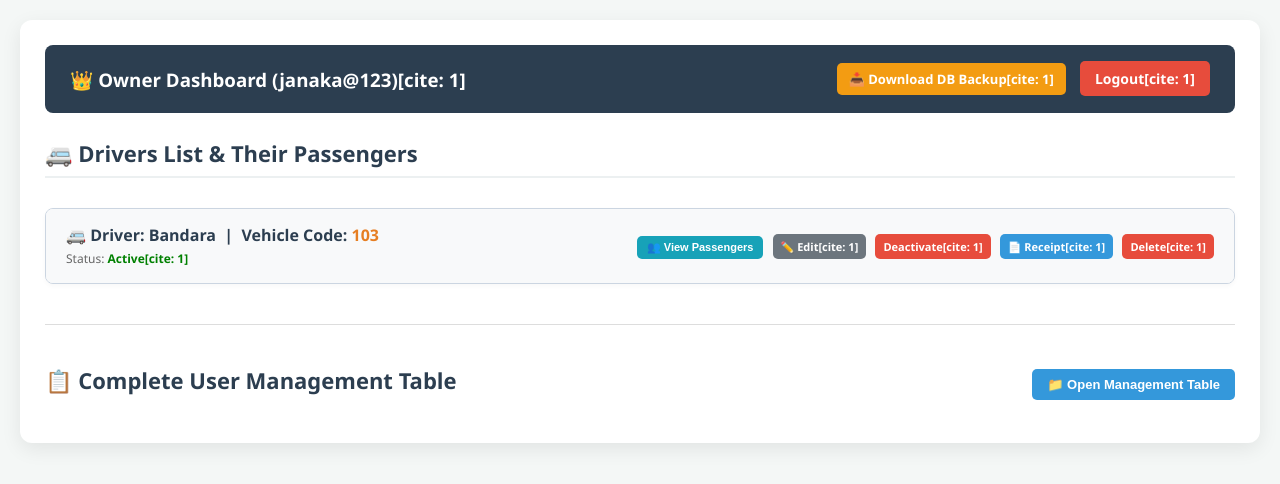
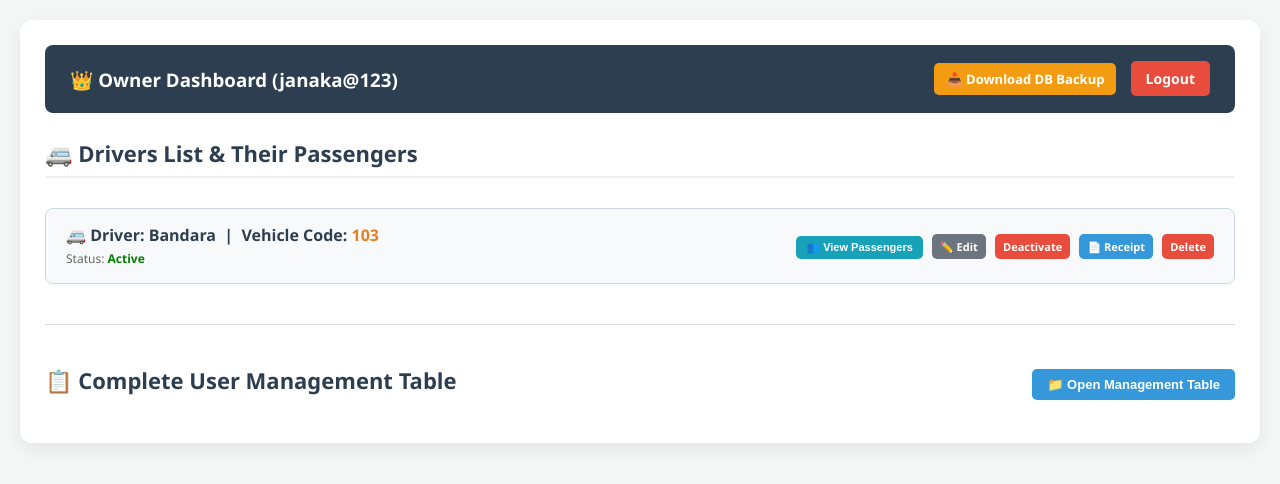
Before and after one commit to Janaka1987-hash/vehicle-tracker, a Flask app: page /owner_dashboard in a window 1280 px wide. Shown: the top 484 px of the page. Run offline with Flask 3, Linux system fonts and the light colour scheme; a user stored in the database is signed in; data comes from the database, SQL or seed files in the repository.

Commit message:
Update owner_dashboard.html

```diff
--- a/templates/owner_dashboard.html
+++ b/templates/owner_dashboard.html
@@ -40,10 +40,10 @@
 <body>
     <div class="container">
         <header>
-            <h3 style="margin:0; color: white;">👑 Owner Dashboard ({{ username }})[cite: 1]</h3>
+            <h3 style="margin:0; color: white;">👑 Owner Dashboard ({{ username }})</h3>
             <div>
-                <a href="/download_backup" class="btn btn-warning" style="margin-right: 10px;">📥 Download DB Backup[cite: 1]</a>
-                <a href="/logout" class="logout">Logout[cite: 1]</a>
+                <a href="/download_backup" class="btn btn-warning" style="margin-right: 10px;">📥 Download DB Backup</a>
+                <a href="/logout" class="logout">Logout</a>
             </div>
         </header>
 
@@ -58,7 +58,7 @@
                         <div class="driver-button-header">
                             <div>
                                 <p class="driver-title">🚐 Driver: <strong>{{ u[1] }}</strong> &nbsp;|&nbsp; Vehicle Code: <span style="color: #e67e22;">{{ u[4] }}</span></p>
-                                <span style="font-size: 12px; color: #666;">Status: {% if u[5] == 1 %}<b style="color:green;">Active[cite: 1]</b>{% else %}<b style="color:red;">Inactive</b>{% endif %}</span>
+                                <span style="font-size: 12px; color: #666;">Status: {% if u[5] == 1 %}<b style="color:green;">Active</b>{% else %}<b style="color:red;">Inactive</b>{% endif %}</span>
                             </div>
                             <div>
                                 <button class="btn btn-info" style="padding: 5px 10px; font-size: 11px; margin-right: 5px;" onclick="
@@ -70,14 +70,14 @@
                                     }
                                 ">👥 View Passengers</button>
 
-                                <a href="/edit_user/{{ u[0] }}" class="btn btn-secondary" style="padding: 5px 8px; font-size: 11px; margin-right: 5px;">✏️ Edit[cite: 1]</a>
+                                <a href="/edit_user/{{ u[0] }}" class="btn btn-secondary" style="padding: 5px 8px; font-size: 11px; margin-right: 5px;">✏️ Edit</a>
                                 <a href="/toggle_status/{{ u[0] }}" class="btn {% if u[5] == 1 %}btn-danger{% else %}btn-success{% endif %}" style="padding: 5px 8px; font-size: 11px; margin-right: 5px;">
-                                    {% if u[5] == 1 %}Deactivate[cite: 1]{% else %}Activate[cite: 1]{% endif %}
+                                    {% if u[5] == 1 %}Deactivate{% else %}Activate{% endif %}
                                 </a>
                                 {% if u[6] and u[6] != 'Owner Account (Free)' %}
-                                    <a href="/static/uploads/{{ u[6] }}" target="_blank" class="btn btn-primary" style="padding: 5px 8px; font-size: 11px; margin-right: 5px;">📄 Receipt[cite: 1]</a>
+                                    <a href="/static/uploads/{{ u[6] }}" target="_blank" class="btn btn-primary" style="padding: 5px 8px; font-size: 11px; margin-right: 5px;">📄 Receipt</a>
                                 {% endif %}
-                                <a href="/delete_user/{{ u[0] }}" class="btn btn-danger" style="padding: 5px 8px; font-size: 11px;" onclick="return confirm('Are you sure you want to delete this driver?');">Delete[cite: 1]</a>
+                                <a href="/delete_user/{{ u[0] }}" class="btn btn-danger" style="padding: 5px 8px; font-size: 11px;" onclick="return confirm('Are you sure you want to delete this driver?');">Delete</a>
                             </div>
                         </div>
 
@@ -90,29 +90,29 @@
                                     {% set found_passengers = true %}
                                     <div class="passenger-item">
                                         <div>
-                                            <strong>👤 {{ p[1] }}</strong>[cite: 1]
+                                            <strong>👤 {{ p[1] }}</strong> (Password: <span style="color: #c0392b; font-family: monospace;">{{ p[2] }}</span>)
                                             {% if p[5] == 1 %}
-                                                <span style="color: #27ae60; font-size: 11px; margin-left: 5px;">(🟢 Active)[cite: 1]</span>
+                                                <span style="color: #27ae60; font-size: 11px; margin-left: 5px;">(🟢 Active)</span>
                                             {% else %}
-                                                <span style="color: #e74c3c; font-size: 11px; margin-left: 5px;">(⏳ Inactive)[cite: 1]</span>
+                                                <span style="color: #e74c3c; font-size: 11px; margin-left: 5px;">(⏳ Inactive)</span>
                                             {% endif %}
                                         </div>
                                         <div>
                                             {% if p[6] and p[6] != 'Owner Account (Free)' %}
-                                                <a href="/static/uploads/{{ p[6] }}" target="_blank" class="btn btn-primary" style="padding: 3px 8px; font-size: 11px; margin-right: 5px;">📄 Receipt[cite: 1]</a>
+                                                <a href="/static/uploads/{{ p[6] }}" target="_blank" class="btn btn-primary" style="padding: 3px 8px; font-size: 11px; margin-right: 5px;">📄 Receipt</a>
                                             {% endif %}
-                                            <a href="/edit_user/{{ p[0] }}" class="btn btn-secondary" style="padding: 3px 8px; font-size: 11px; margin-right: 5px;">✏️ Edit[cite: 1]</a>
+                                            <a href="/edit_user/{{ p[0] }}" class="btn btn-secondary" style="padding: 3px 8px; font-size: 11px; margin-right: 5px;">✏️ Edit</a>
                                             <a href="/toggle_status/{{ p[0] }}" class="btn {% if p[5] == 1 %}btn-danger{% else %}btn-success{% endif %}" style="padding: 3px 8px; font-size: 11px; margin-right: 5px;">
-                                                {% if p[5] == 1 %}Deactivate[cite: 1]{% else %}Activate[cite: 1]{% endif %}
+                                                {% if p[5] == 1 %}Deactivate{% else %}Activate{% endif %}
                                             </a>
-                                            <a href="/delete_user/{{ p[0] }}" class="btn btn-danger" style="padding: 3px 8px; font-size: 11px;" onclick="return confirm('Are you sure you want to delete this passenger?');">Delete[cite: 1]</a>
+                                            <a href="/delete_user/{{ p[0] }}" class="btn btn-danger" style="padding: 3px 8px; font-size: 11px;" onclick="return confirm('Are you sure you want to delete this passenger?');">Delete</a>
                                         </div>
                                     </div>
                                 {% endif %}
                             {% endfor %}
 
                             {% if not found_passengers %}
-                                <span style="color: #94a3b8; font-size: 13px; font-style: italic;">No passengers registered under this vehicle code yet.[cite: 1]</span>
+                                <span style="color: #94a3b8; font-size: 13px; font-style: italic;">No passengers registered under this vehicle code yet.</span>
                             {% endif %}
                         </div>
                     </div>
@@ -120,7 +120,7 @@
             {% endfor %}
 
             {% if not ns.driver_found %}
-                <p style="color: #777;">No drivers registered in the system yet.[cite: 1]</p>
+                <p style="color: #777;">No drivers registered in the system yet.</p>
             {% endif %}
         </div>
 
@@ -146,49 +146,51 @@
             <table>
                 <thead>
                     <tr>
-                        <th>Username[cite: 1]</th>
-                        <th>Role[cite: 1]</th>
-                        <th>Vehicle Code[cite: 1]</th>
-                        <th>Status[cite: 1]</th>
-                        <th>Expiry Date[cite: 1]</th>
-                        <th>Receipt[cite: 1]</th>
-                        <th>Actions[cite: 1]</th>
+                        <th>Username</th>
+                        <th>Password</th>
+                        <th>Role</th>
+                        <th>Vehicle Code</th>
+                        <th>Status</th>
+                        <th>Expiry Date</th>
+                        <th>Receipt</th>
+                        <th>Actions</th>
                     </tr>
                 </thead>
                 <tbody>
                     {% for u in users %}
                     <tr>
-                        <td><strong>{{ u[1] }}</strong>[cite: 1]</td>
+                        <td><strong>{{ u[1] }}</strong></td>
+                        <td><span style="color: #c0392b; font-family: monospace; font-weight: bold;">{{ u[2] }}</span></td>
                         <td>
-                            {% if u[3] == 'owner' %} 👑 Owner[cite: 1]
-                            {% elif u[3] == 'driver' %} 🚐 Driver[cite: 1]
-                            {% else %} 👤 Passenger[cite: 1] {% endif %}
+                            {% if u[3] == 'owner' %} 👑 Owner
+                            {% elif u[3] == 'driver' %} 🚐 Driver
+                            {% else %} 👤 Passenger {% endif %}
                         </td>
-                        <td>{{ u[4] if u[4] else '-' }}[cite: 1]</td>
+                        <td>{{ u[4] if u[4] else '-' }}</td>
                         <td>
                             {% if u[5] == 1 %}
-                                <span class="badge-active">Active[cite: 1]</span>
+                                <span class="badge-active">Active</span>
                             {% else %}
-                                <span class="badge-inactive">Inactive[cite: 1]</span>
+                                <span class="badge-inactive">Inactive</span>
                             {% endif %}
                         </td>
-                        <td>{{ u[7] if u[7] else 'No Payment Yet' }}[cite: 1]</td>
+                        <td>{{ u[7] if u[7] else 'No Payment Yet' }}</td>
                         <td>
                             {% if u[6] and u[6] != 'Owner Account (Free)' %}
-                                <a href="/static/uploads/{{ u[6] }}" target="_blank" class="btn btn-primary" style="padding: 4px 8px; font-size: 11px;">📄 View Receipt[cite: 1]</a>
+                                <a href="/static/uploads/{{ u[6] }}" target="_blank" class="btn btn-primary" style="padding: 4px 8px; font-size: 11px;">📄 View Receipt</a>
                             {% else %}
-                                <span style="color: #777; font-size: 12px;">{{ u[6] if u[6] else 'None' }}[cite: 1]</span>
+                                <span style="color: #777; font-size: 12px;">{{ u[6] if u[6] else 'None' }}</span>
                             {% endif %}
                         </td>
                         <td>
                             {% if u[3] != 'owner' %}
-                                <a href="/edit_user/{{ u[0] }}" class="btn btn-secondary" style="padding: 4px 8px; font-size: 11px; margin-right: 4px;">✏️ Edit[cite: 1]</a>
+                                <a href="/edit_user/{{ u[0] }}" class="btn btn-secondary" style="padding: 4px 8px; font-size: 11px; margin-right: 4px;">✏️ Edit</a>
                                 <a href="/toggle_status/{{ u[0] }}" class="btn {% if u[5] == 1 %}btn-danger{% else %}btn-success{% endif %}" style="padding: 4px 8px; font-size: 11px; margin-right: 4px;">
-                                    {% if u[5] == 1 %}Deactivate[cite: 1]{% else %}Activate[cite: 1]{% endif %}
+                                    {% if u[5] == 1 %}Deactivate{% else %}Activate{% endif %}
                                 </a>
-                                <a href="/delete_user/{{ u[0] }}" class="btn btn-danger" style="padding: 4px 8px; font-size: 11px;" onclick="return confirm('Are you sure you want to delete this user?');">Delete[cite: 1]</a>
+                                <a href="/delete_user/{{ u[0] }}" class="btn btn-danger" style="padding: 4px 8px; font-size: 11px;" onclick="return confirm('Are you sure you want to delete this user?');">Delete</a>
                             {% else %}
-                                <span style="color: #777; font-size: 11px;">Master Account[cite: 1]</span>
+                                <span style="color: #777; font-size: 11px;">Master Account</span>
                             {% endif %}
                         </td>
                     </tr>
```
